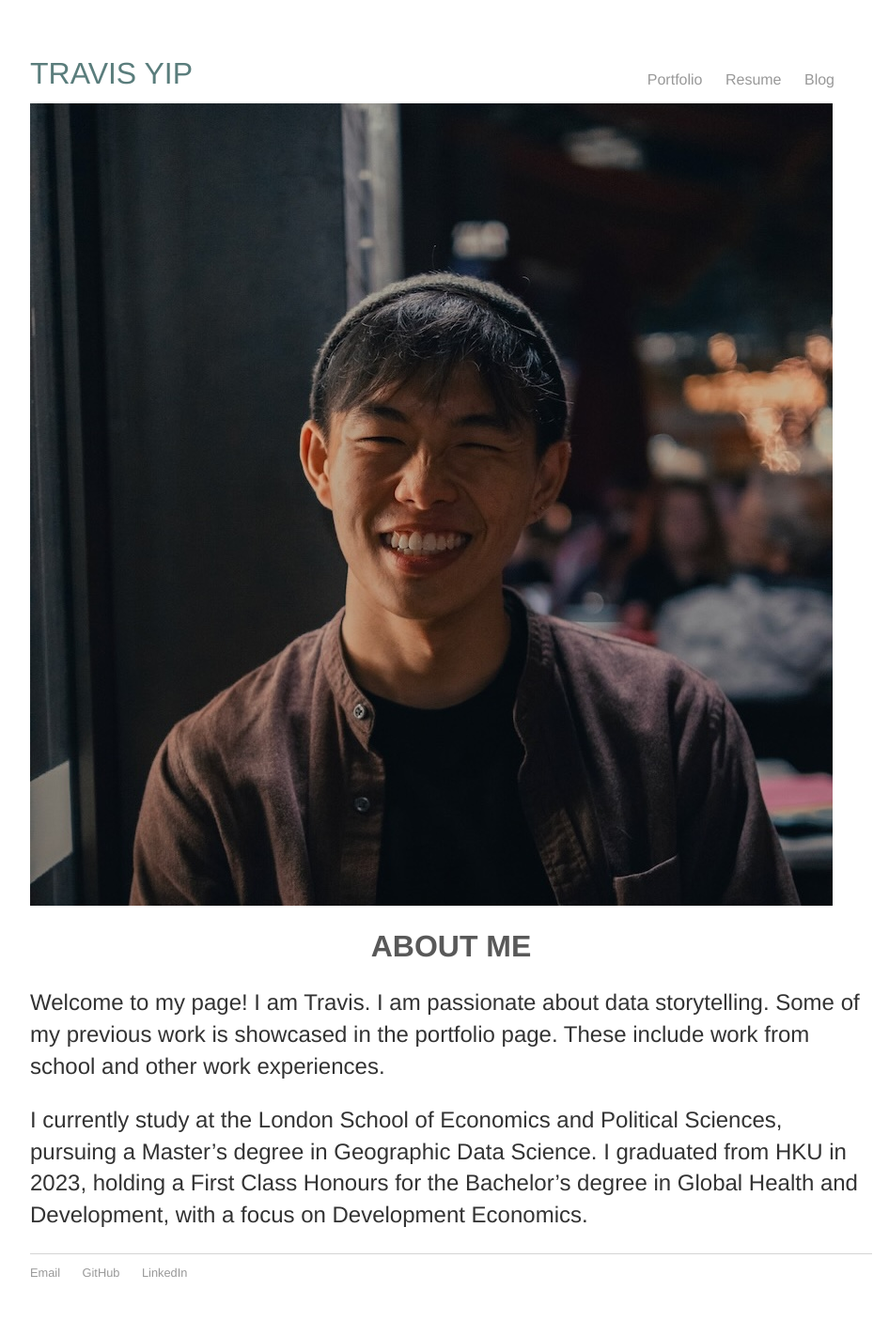
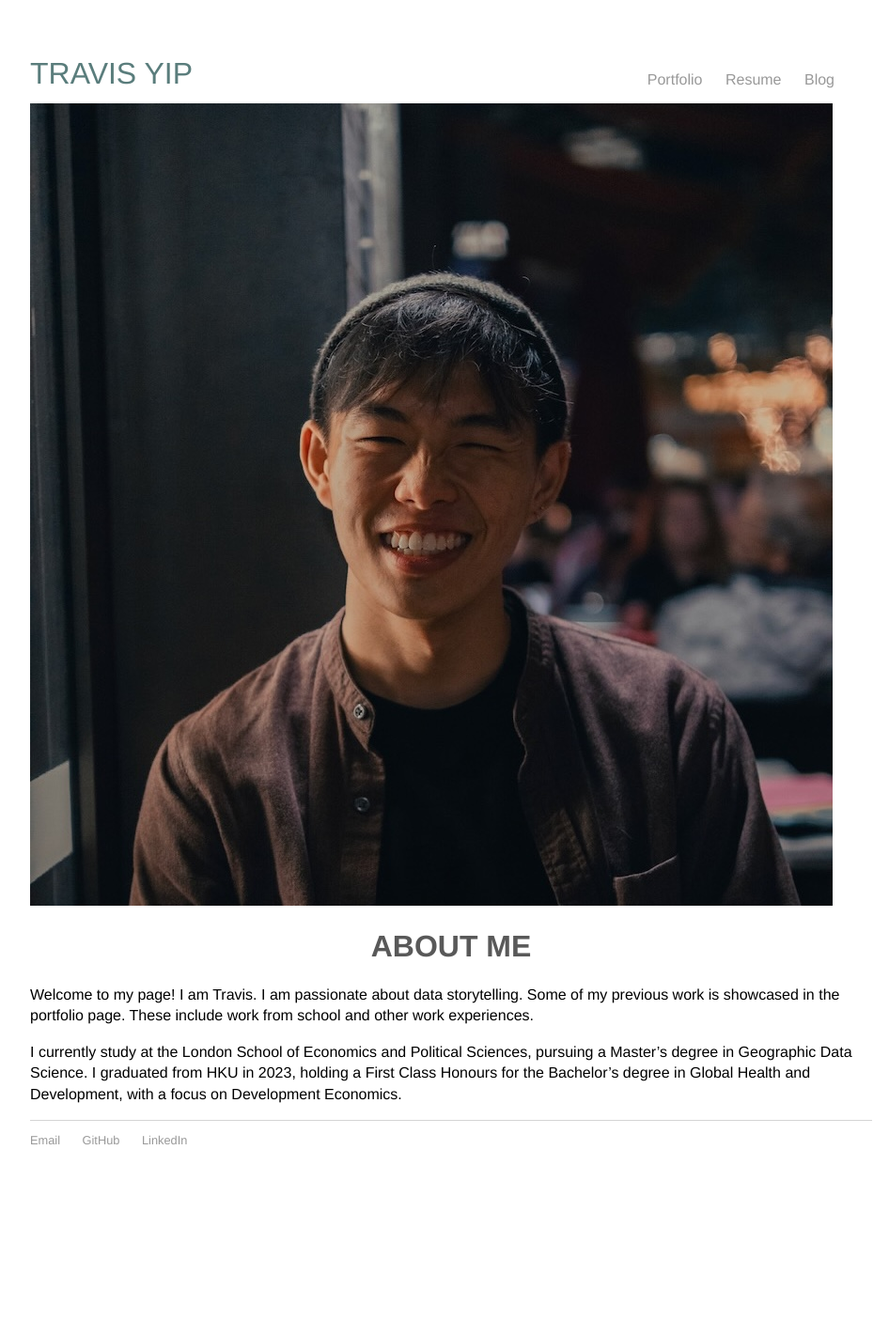
Before and after one commit to cwtravisyip/cwtravisyip.github.io, a Jekyll site: the page built from index.html, in a window 1280 px wide. Shown: the whole page at 94% size, without its empty margins (160-1106 px from the left). Built offline with Jekyll 4.4.1, drawn with Linux system fonts in a browser that asks for light colours; after the commit the page ends 1281 px from its top, so only the background shows below that.

Commit message:
Update main paragraph text style

```diff
--- a/CSS/main.css
+++ b/CSS/main.css
@@ -38,10 +38,10 @@ h1 {
     font-family:'Helvetica', 'Arial', 'Sans-Serif';
 }
 p {
-    font-size: 1.5em;
+    font-size: 1em;
     font-family:'Helvetica', 'Arial', 'Sans-Serif';
     line-height: 1.4em;
-    color: #333;
+    color: #595959";
 }
 footer {
     border-top: 1px solid #d5d5d5;
```
